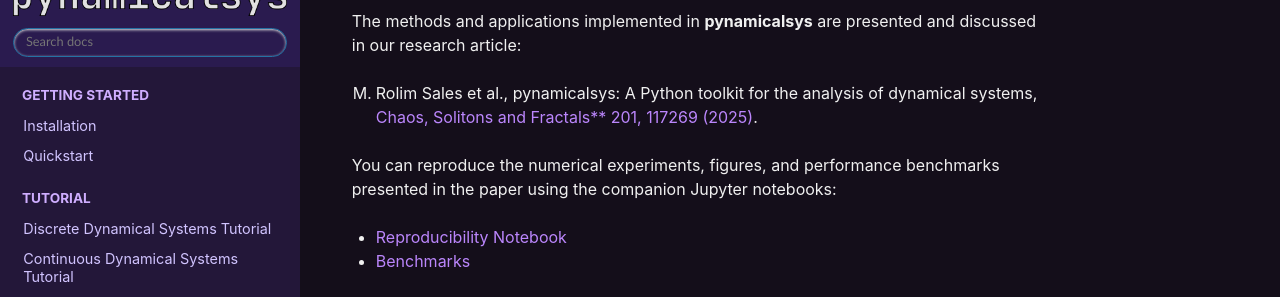
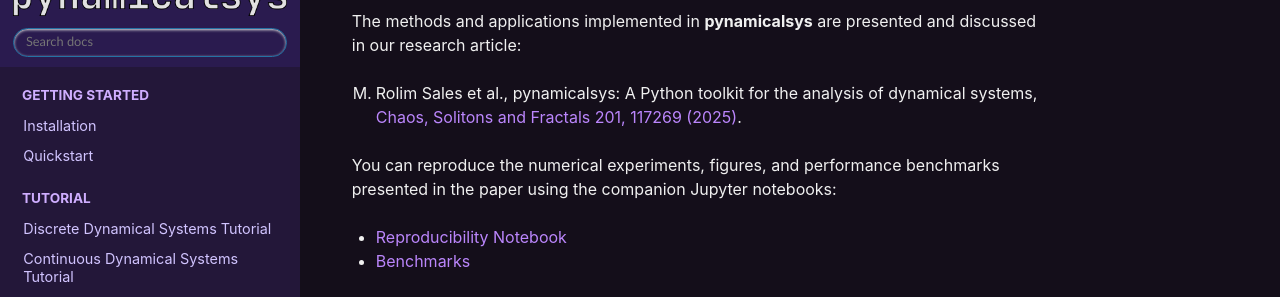
Before and after one commit to mrolims/pynamicalsys, a Sphinx documentation site: the page built from docs/source/index.rst, in a window 1280 px wide and 900 px high, scrolled down 772 px. Shown: the part 153-450 px from the top of the window. Built offline with Sphinx 7.4.7 and the Read the Docs theme 3.1.0, drawn with Linux system fonts in a browser that asks for light colours; the version number could not be read and is left out.

Commit message:
Fix publication reference

```diff
--- a/docs/source/index.rst
+++ b/docs/source/index.rst
@@ -25,7 +25,7 @@
 
 The methods and applications implemented in **pynamicalsys** are presented and discussed in our research article:
 
-M. Rolim Sales et al., pynamicalsys: A Python toolkit for the analysis of dynamical systems, `Chaos, Solitons and Fractals** 201, 117269 (2025) <https://doi.org/10.1016/j.chaos.2025.117269>`_.
+M. Rolim Sales et al., pynamicalsys: A Python toolkit for the analysis of dynamical systems, `Chaos, Solitons and Fractals 201, 117269 (2025) <https://doi.org/10.1016/j.chaos.2025.117269>`_.
 
 You can reproduce the numerical experiments, figures, and performance benchmarks presented in the paper using the companion Jupyter notebooks:
 
```
